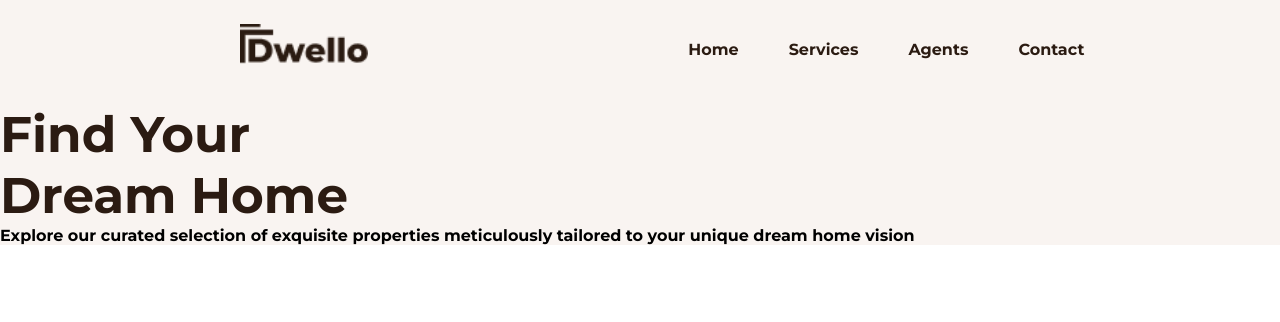
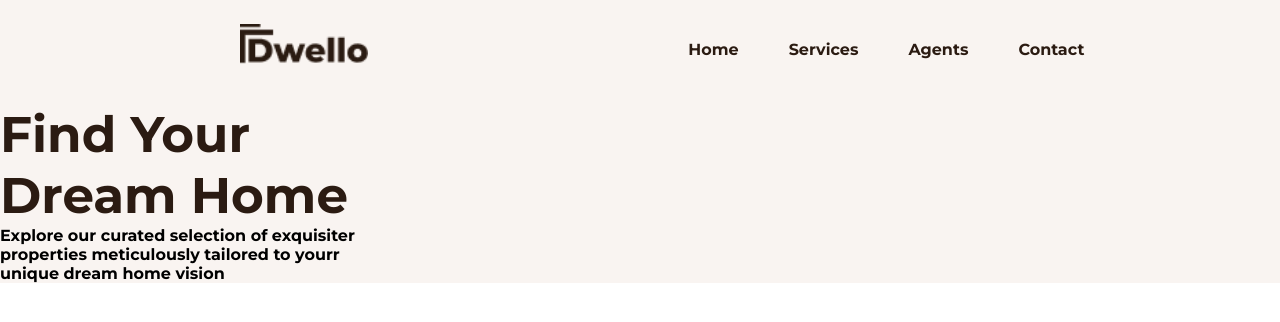
Before and after one commit to gabrieljcoutinho/Projeto-Dwello, a React (Create React App) app: page / in a window 1280 px wide. Shown: the top 322 px of the page. Built offline with nearby package versions, Linux system fonts and the light colour scheme.

Commit message:
quebra de linha

```diff
--- a/src/components/Home.jsx
+++ b/src/components/Home.jsx
@@ -8,7 +8,9 @@ const Home = () => {
             <div className="conteudoEscrito">
                 <h1 className="tituloPrincipal">Find Your <br />  Dream Home</h1>
 
-                <p className="paragrafoPrincipal">Explore our curated selection of exquisite properties meticulously tailored to your unique dream home vision</p>
+                <p className="paragrafoPrincipal">Explore our curated selection of exquisiter <br />
+                   properties meticulously tailored to yourr <br />
+                   unique dream home vision</p>
 
             </div>
 
```
